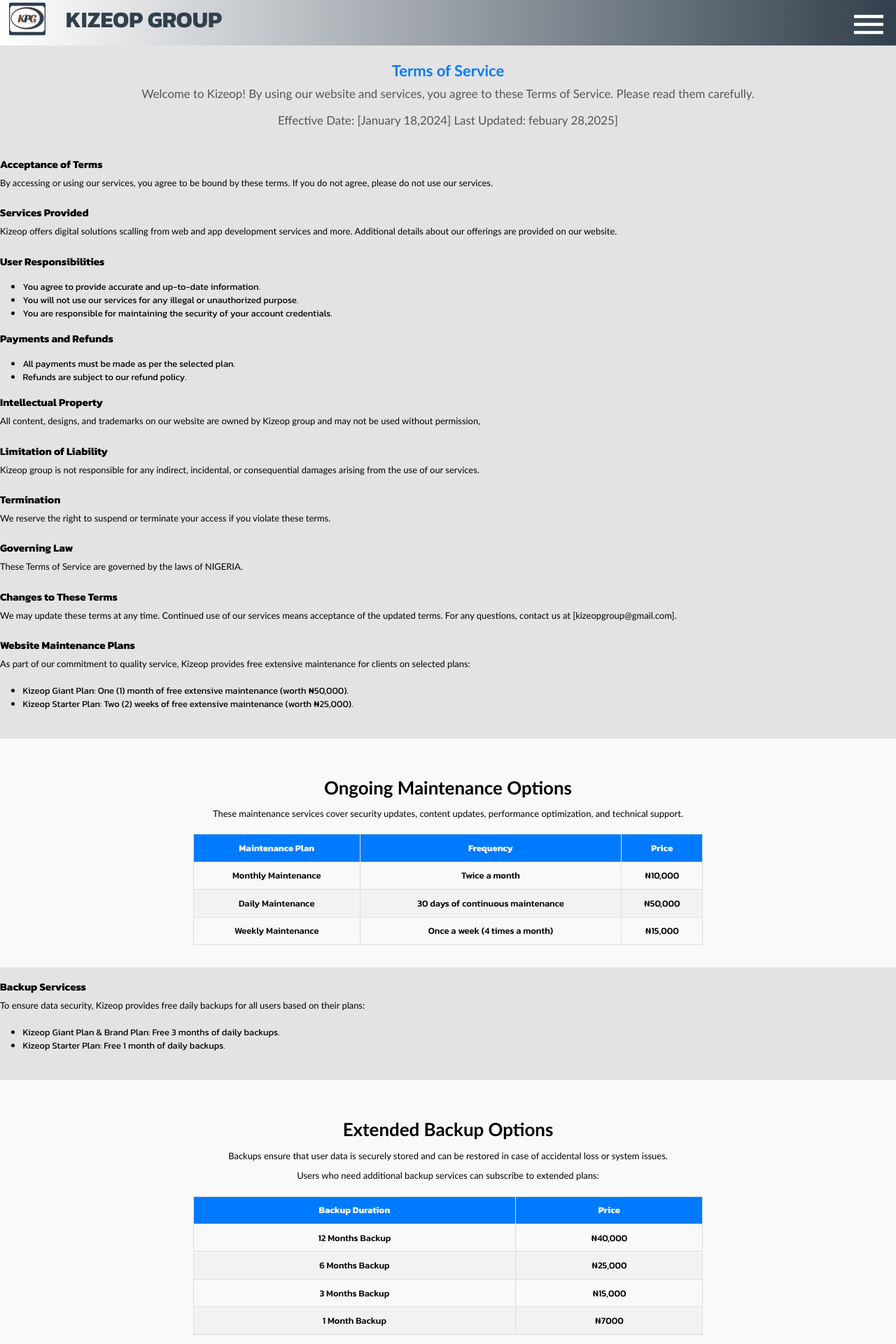
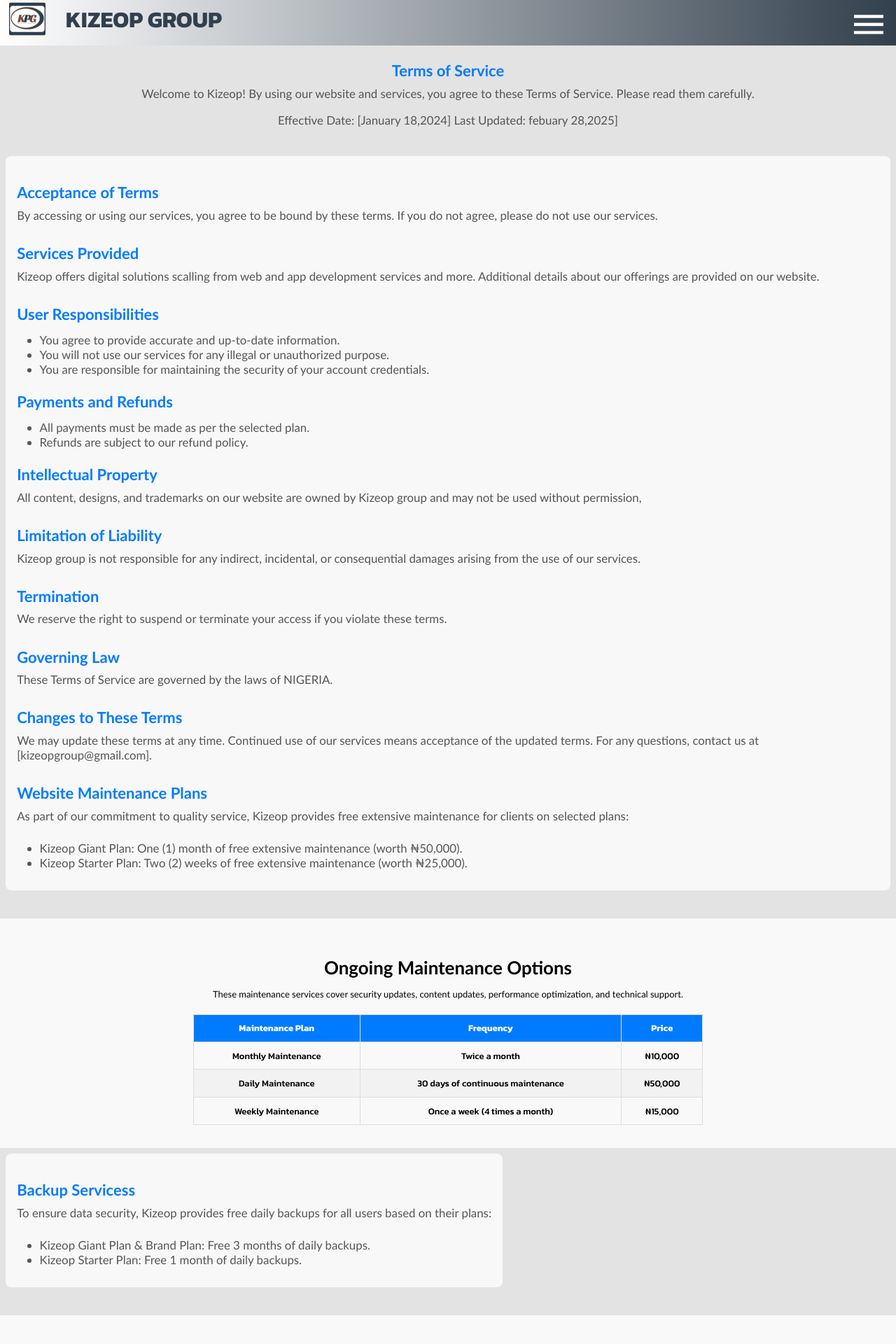
Before and after one commit to kelvinkizeop/kizeop, a PHP site: page /terms-page.html in a window 1280 px wide. Shown: the top 1920 px of the page at 70% size. Run offline with PHP 8.4, Linux system fonts and the light colour scheme; some web fonts are replaced.

Commit message:
Add files via upload

```diff
--- a/pricing.css
+++ b/pricing.css
@@ -671,7 +671,6 @@
     max-width: fit-content;
     font-family: 'Trebuchet MS', 'Lucida Sans Unicode', 'Lucida Grande', 'Lucida Sans', Arial, sans-serif;
 }
-
 .installment-info h3 {
     color: #007bff;
     margin-bottom: 10px;
@@ -688,6 +687,36 @@
     font-size: 1.3rem;
     text-align: start;
 }
+.service-info {
+    background-color: #f8f8f8;
+    padding: 20px;
+    border-radius: 10px;
+    text-align: center;
+    margin: 10px;
+    width: 100%;
+    position: relative;
+    left: 10%;
+    max-width: fit-content;
+    font-family: 'Trebuchet MS', 'Lucida Sans Unicode', 'Lucida Grande', 'Lucida Sans', Arial, sans-serif;
+}
+
+.service-info h3 {
+    color: #007bff;
+    margin-bottom: 10px;
+    font-size: 1.7rem;
+    text-align: start;
+}
+
+.service-info p {
+    color: #555;
+    font-size: 1.3rem;
+}
+.service-info ul li{
+    color: #555;
+    font-size: 1.3rem;
+    text-align: start;
+}
+
 .terms-info {
     text-align: center;
     margin-bottom: 20px;
@@ -854,6 +883,10 @@
     #google_translate_element{
         margin-left: 2rem;
     }
+    .service-info {
+        left: 0%;
+
+    }
     .menu {
         display: none;
     }
@@ -903,6 +936,10 @@
     }
     #google_translate_element{
         margin-left: 2rem;
+    }
+    .service-info {
+        left: 0%;
+
     }
     #hamburger{
         bottom: -1.5rem;
@@ -998,6 +1035,10 @@
     .logo {
         width: 2.5rem;
         height: 2.5rem;
+    }
+    .service-info {
+        left: 0%;
+
     }
     .site-name{
         font-size: 1.2rem;
@@ -1148,6 +1189,10 @@
 .logo {
     width: 2.5rem;
     height: 2.5rem;
+}
+.service-info {
+    left: 0%;
+
 }
 .site-name{
     font-size: 1rem;
@@ -1300,6 +1345,10 @@
       width: 2.5rem;
       height: 2.5rem;
   }
+  .service-info {
+    left: 0%;
+
+}
   .site-name{
       font-size: 1rem;
       top: -0.7rem;
```
